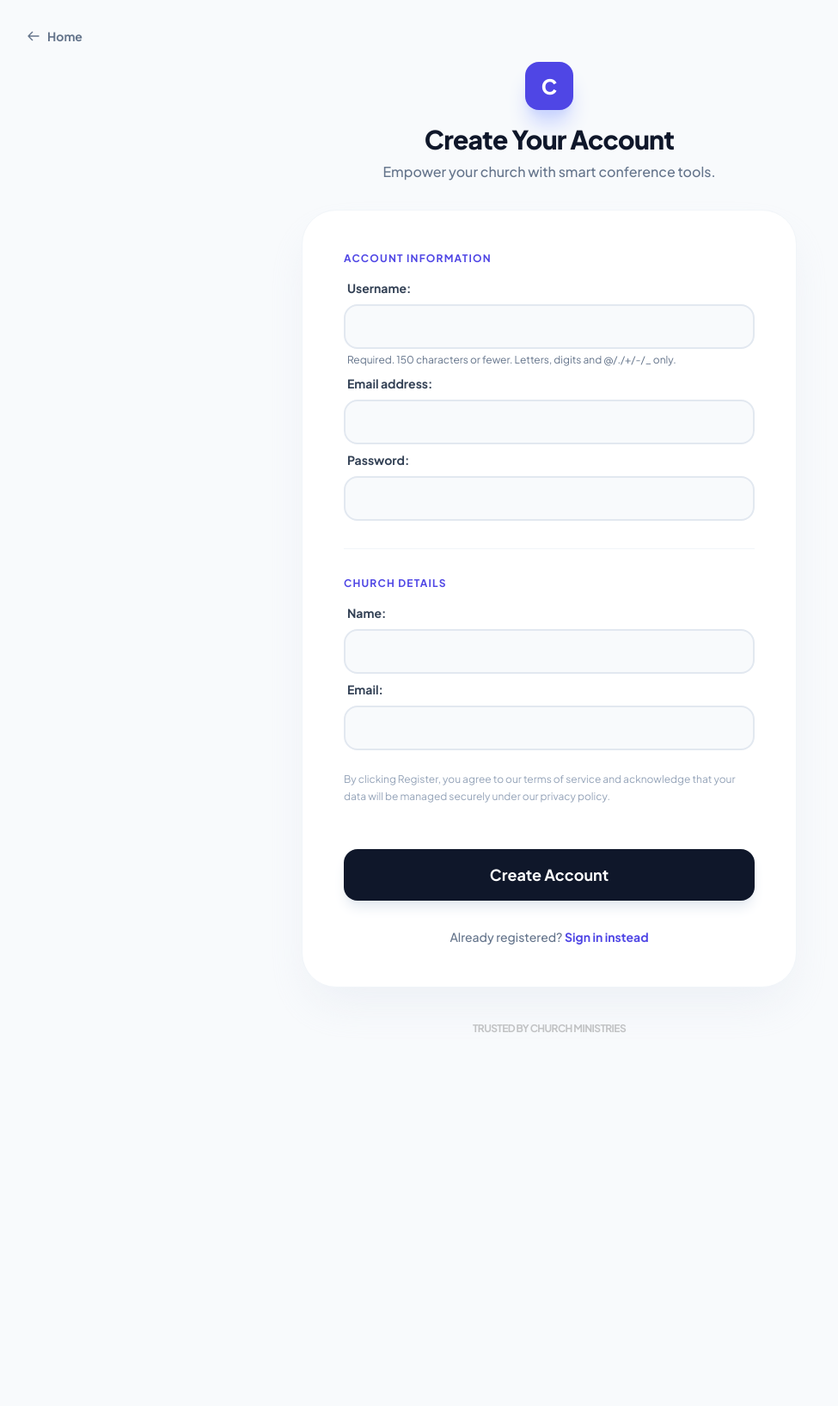
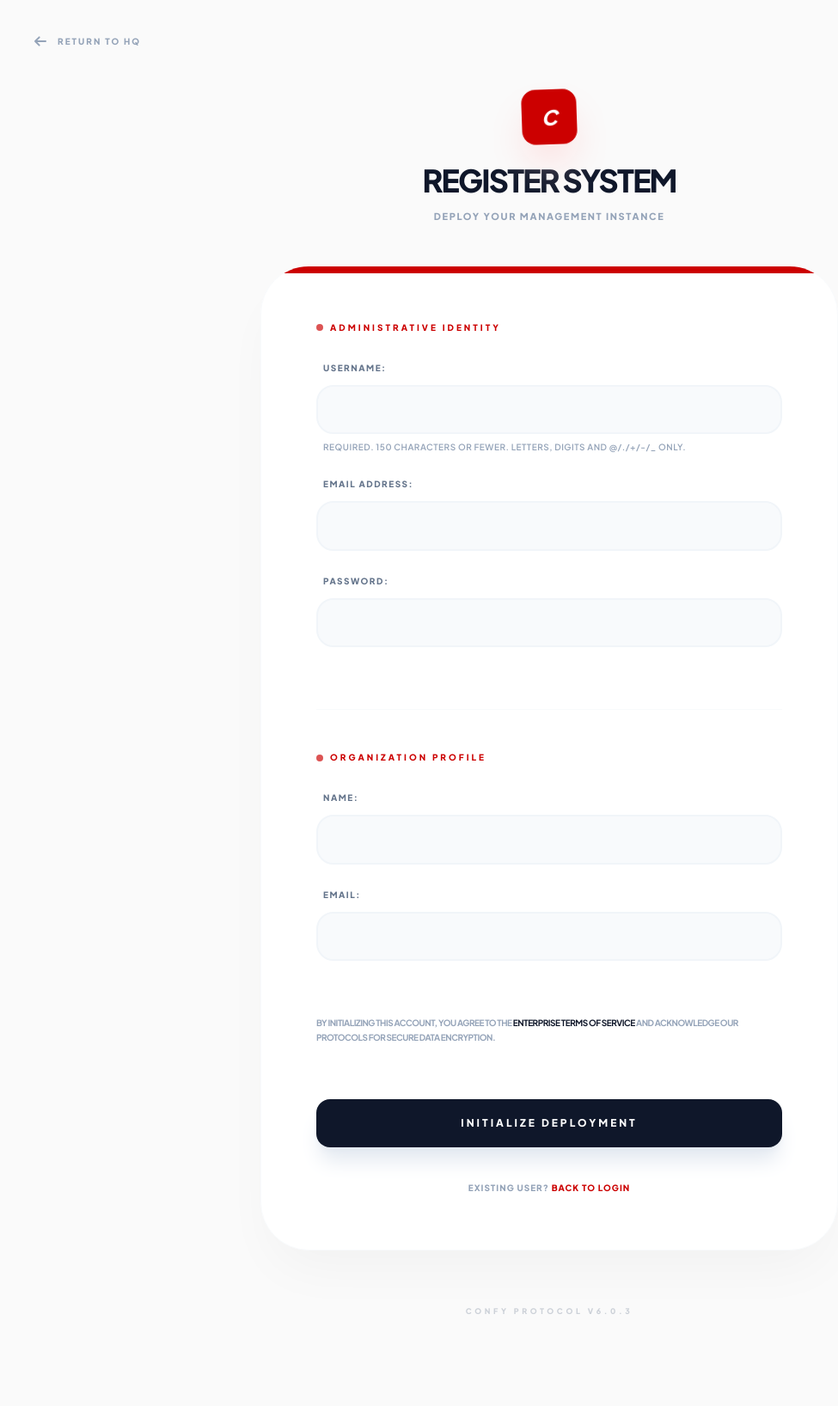
Before and after one commit to chibuikem-emmanuel/church__conf, a Django app: template templates/register.html in a window 1280 px wide. Shown: the whole page at 86% size, without its empty margins (1-976 px from the left). Before the commit the page ends 1201 px from the top, so only its background shows below. Run offline with Django 5.2, Linux system fonts and the light colour scheme; the template is opened without the code that fills it: values that come from a table or form of the project are taken from there, others are empty; some libraries are stand-ins or nearby versions.

Commit message:
Update registration page title and styles

```diff
--- a/templates/register.html
+++ b/templates/register.html
@@ -3,126 +3,148 @@
 <head>
     <meta charset="UTF-8">
     <meta name="viewport" content="width=device-width, initial-scale=1.0">
-    <title>Join Confy | Church Registration</title>
+    <title>Onboarding | Confy Systems</title>
+    <link rel="icon" type="image/png" href="https://img.icons8.com/external-tal-revivo-bold-tal-revivo/24/CC0000/external-ticket-for-entertainment-event-and-show-entry-box-bold-tal-revivo.png">
+
     <script src="https://cdn.tailwindcss.com"></script>
     <link href="https://fonts.googleapis.com/css2?family=Plus+Jakarta+Sans:wght@400;500;600;700;800&display=swap" rel="stylesheet">
+
     <style>
         body { font-family: 'Plus Jakarta Sans', sans-serif; }
-        /* Style the default Django form paragraphs to look professional */
+
+        /* Force Django's {{ form.as_p }} to look professional */
         form p {
-            margin-bottom: 1.25rem;
+            margin-bottom: 1.5rem;
         }
         form label {
             display: block;
-            font-size: 0.875rem;
-            font-weight: 700;
-            color: #334155; /* slate-700 */
-            margin-bottom: 0.5rem;
-            margin-left: 0.25rem;
+            font-size: 10px;
+            font-weight: 900;
+            text-transform: uppercase;
+            letter-spacing: 0.15em;
+            color: #64748b; /* slate-500 */
+            margin-bottom: 0.75rem;
+            margin-left: 0.5rem;
         }
         form input, form select, form textarea {
             width: 100%;
             background-color: #f8fafc; /* slate-50 */
-            border: 2px solid #e2e8f0; /* slate-200 */
-            border-radius: 1rem;
-            padding: 0.75rem 1rem;
+            border: 2px solid #f1f5f9; /* slate-100 */
+            border-radius: 1.25rem;
+            padding: 1rem 1.25rem;
             color: #0f172a; /* slate-900 */
-            transition: all 0.2s;
+            font-weight: 600;
+            font-size: 0.9rem;
+            transition: all 0.3s cubic-bezier(0.4, 0, 0.2, 1);
             outline: none;
         }
         form input:focus {
             background-color: #ffffff;
-            border-color: #4f46e5; /* indigo-600 */
-            box-shadow: 0 0 0 4px #eef2ff; /* indigo-50 */
+            border-color: #CC0000;
+            box-shadow: 0 0 0 4px rgba(204, 0, 0, 0.05);
         }
         form .helptext {
             display: block;
-            font-size: 0.75rem;
-            color: #64748b; /* slate-500 */
-            margin-top: 0.25rem;
-            margin-left: 0.25rem;
+            font-size: 10px;
+            font-weight: 600;
+            color: #94a3b8; /* slate-400 */
+            margin-top: 0.5rem;
+            margin-left: 0.5rem;
+            text-transform: uppercase;
+            letter-spacing: 0.05em;
         }
     </style>
 </head>
-<body class="bg-slate-50 flex flex-col justify-center items-center min-h-screen p-6 antialiased">
+<body class="bg-[#FAFAFA] flex flex-col justify-center items-center min-h-screen p-6 antialiased selection:bg-red-100">
 
-    <div class="fixed top-0 w-full p-8 flex justify-between items-center pointer-events-none">
-        <a href="/" class="flex items-center gap-2 text-sm font-bold text-slate-500 hover:text-indigo-600 transition pointer-events-auto">
-            <svg class="w-4 h-4" fill="none" stroke="currentColor" viewBox="0 0 24 24">
-                <path stroke-linecap="round" stroke-linejoin="round" stroke-width="2" d="M10 19l-7-7m0 0l7-7m-7 7h18" />
+    <div class="fixed top-0 w-full p-10 flex justify-start pointer-events-none">
+        <a href="/" class="flex items-center gap-3 text-[10px] font-black uppercase tracking-[0.2em] text-slate-400 hover:text-[#CC0000] transition-all pointer-events-auto group">
+            <svg class="w-4 h-4 transition-transform group-hover:-translate-x-1" fill="none" stroke="currentColor" viewBox="0 0 24 24">
+                <path stroke-linecap="round" stroke-linejoin="round" stroke-width="3" d="M10 19l-7-7m0 0l7-7m-7 7h18" />
             </svg>
-            Home
+            Return to HQ
         </a>
     </div>
 
-    <div class="w-full max-w-xl py-12">
-        <div class="text-center mb-8">
-            <div class="inline-flex w-14 h-14 bg-indigo-600 rounded-2xl items-center justify-center text-white font-extrabold text-2xl mb-4 shadow-xl shadow-indigo-200">
-                C
+    <div class="w-full max-w-2xl py-20">
+        <div class="text-center mb-12">
+            <div class="inline-flex w-16 h-16 bg-[#CC0000] rounded-2xl items-center justify-center text-white font-black text-2xl mb-6 shadow-2xl shadow-red-200 transform -rotate-2">
+                <span class="italic">C</span>
             </div>
-            <h2 class="text-3xl font-extrabold text-slate-900 tracking-tight">Create Your Account</h2>
-            <p class="text-slate-500 mt-2 font-medium">Empower your church with smart conference tools.</p>
+            <h2 class="text-4xl font-black text-slate-900 tracking-tighter uppercase leading-none">Register System</h2>
+            <p class="text-slate-400 mt-4 text-[11px] font-black uppercase tracking-[0.15em]">Deploy your management instance</p>
         </div>
 
-
         {% if success %}
-            <div class="bg-green-100 text-green-700 p-3 rounded mb-4 text-center">
-                Registered Successfully ✅
+            <div class="bg-emerald-50 border border-emerald-100 text-emerald-700 px-6 py-4 rounded-2xl mb-8 text-sm font-bold text-center animate-bounce">
+                System Initialized Successfully ✅
             </div>
         {% endif %}
 
         {% if error %}
-            <div class="bg-red-100 text-red-700 p-3 rounded mb-4 text-center">
-                {{ error }}
+            <div class="bg-red-50 border border-red-100 text-[#CC0000] px-6 py-4 rounded-2xl mb-8 text-sm font-bold text-center">
+                Deployment Error: {{ error }}
             </div>
         {% endif %}
 
-        <div class="bg-white p-8 md:p-12 rounded-[2.5rem] shadow-2xl shadow-slate-200/60 border border-slate-100">
+        <div class="bg-white p-10 md:p-16 rounded-[3.5rem] shadow-[0_32px_64px_-15px_rgba(0,0,0,0.04)] border border-slate-50 relative overflow-hidden">
+            <div class="absolute top-0 left-0 w-full h-2 bg-[#CC0000]"></div>
+
             <form method="POST">
                 {% csrf_token %}
 
                 <div class="space-y-2">
-                    <h3 class="text-xs font-bold uppercase tracking-widest text-indigo-600 mb-4">Account Information</h3>
-                    {{ user_form.as_p }}
+                    <h3 class="text-[10px] font-black uppercase tracking-[0.3em] text-[#CC0000] mb-8 flex items-center gap-2">
+                        <span class="w-2 h-2 bg-[#CC0000] rounded-full animate-pulse"></span>
+                        Administrative Identity
+                    </h3>
+                    <div class="grid grid-cols-1 gap-1">
+                        {{ user_form.as_p }}
+                    </div>
                 </div>
 
-                <div class="mt-8 pt-8 border-t border-slate-100 space-y-2">
-                    <h3 class="text-xs font-bold uppercase tracking-widest text-indigo-600 mb-4">Church Details</h3>
-                    {{ church_form.as_p }}
+                <div class="mt-12 pt-12 border-t border-slate-50 space-y-2">
+                    <h3 class="text-[10px] font-black uppercase tracking-[0.3em] text-[#CC0000] mb-8 flex items-center gap-2">
+                        <span class="w-2 h-2 bg-[#CC0000] rounded-full animate-pulse"></span>
+                        Organization Profile
+                    </h3>
+                    <div class="grid grid-cols-1 gap-1">
+                        {{ church_form.as_p }}
+                    </div>
                 </div>
 
-                <p class="text-xs text-slate-400 mt-6 leading-relaxed">
-                    By clicking Register, you agree to our terms of service and acknowledge that your data will be managed securely under our privacy policy.
+                <p class="text-[10px] font-bold text-slate-400 mt-10 leading-relaxed uppercase tracking-tighter">
+                    By initializing this account, you agree to the <span class="text-slate-900">Enterprise Terms of Service</span> and acknowledge our protocols for secure data encryption.
                 </p>
 
                 <button type="submit"
-                    class="w-full bg-slate-900 text-white py-4 rounded-2xl font-bold text-lg hover:bg-indigo-600 transition transform active:scale-[0.98] shadow-lg shadow-slate-200 mt-8">
-                    Create Account
+                    class="w-full bg-slate-900 text-white py-5 rounded-2xl font-black uppercase tracking-[0.25em] text-xs hover:bg-[#CC0000] transition-all transform active:scale-[0.97] shadow-xl shadow-slate-200 mt-10">
+                    Initialize Deployment
                 </button>
             </form>
 
-            <div class="mt-8 text-center">
-                <p class="text-sm text-slate-500 font-medium">
-                    Already registered? <a href="/login/" class="text-indigo-600 font-bold hover:underline">Sign in instead</a>
+            <div class="mt-10 text-center">
+                <p class="text-[10px] font-black uppercase tracking-widest text-slate-400">
+                    Existing User? <a href="/login/" class="text-[#CC0000] hover:underline underline-offset-4">Back to Login</a>
                 </p>
             </div>
         </div>
 
-        <div class="mt-10 flex items-center justify-center gap-6 opacity-40 grayscale">
-            <span class="text-xs font-bold text-slate-500 uppercase tracking-tighter">Trusted by Church Ministries</span>
+        <div class="mt-16 flex flex-col items-center gap-4 opacity-30">
+            <span class="text-[9px] font-black text-slate-500 uppercase tracking-[0.4em]">Confy Protocol v6.0.3</span>
         </div>
     </div>
 
-
-
-
-
-
 <script>
-setTimeout(() => {
-    let alert = document.querySelector('.bg-green-100');
-    if(alert) alert.style.display = 'none';
-}, 3000);
+    // Fade out alerts after 4 seconds
+    setTimeout(() => {
+        let alert = document.querySelector('.bg-emerald-50');
+        if(alert) {
+            alert.style.transition = 'opacity 1s ease';
+            alert.style.opacity = '0';
+            setTimeout(() => alert.style.display = 'none', 1000);
+        }
+    }, 4000);
 </script>
 </body>
 </html>
```
